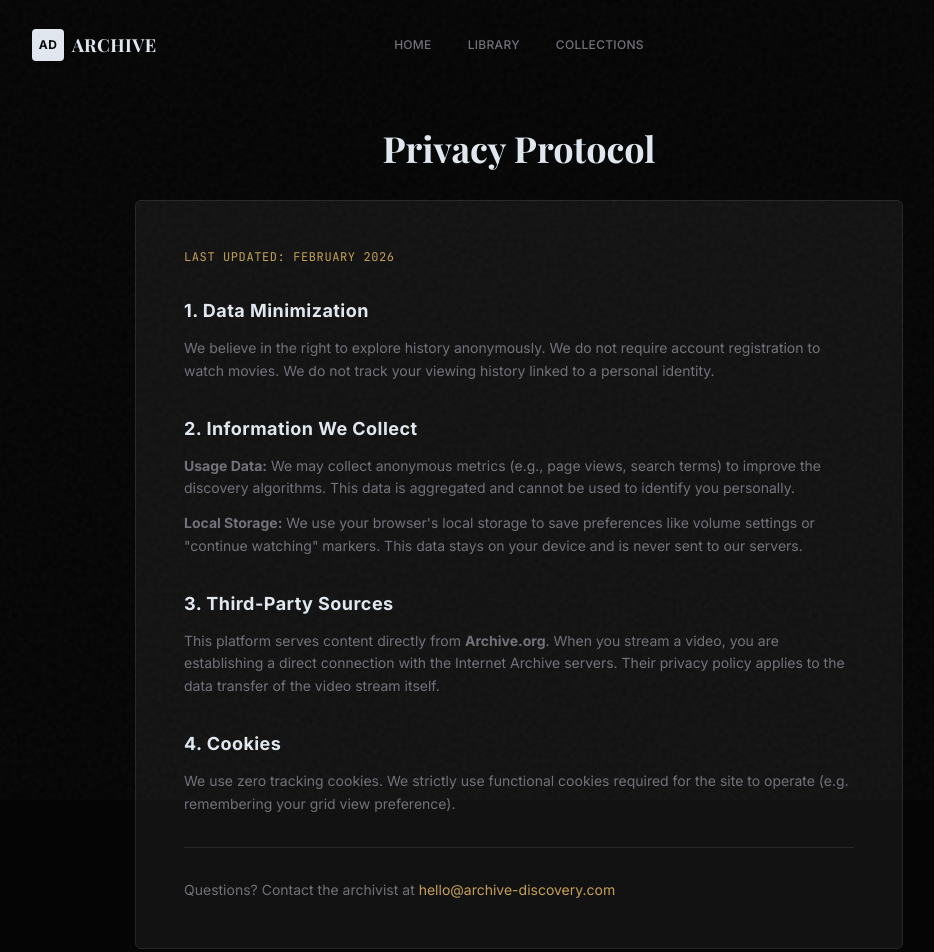
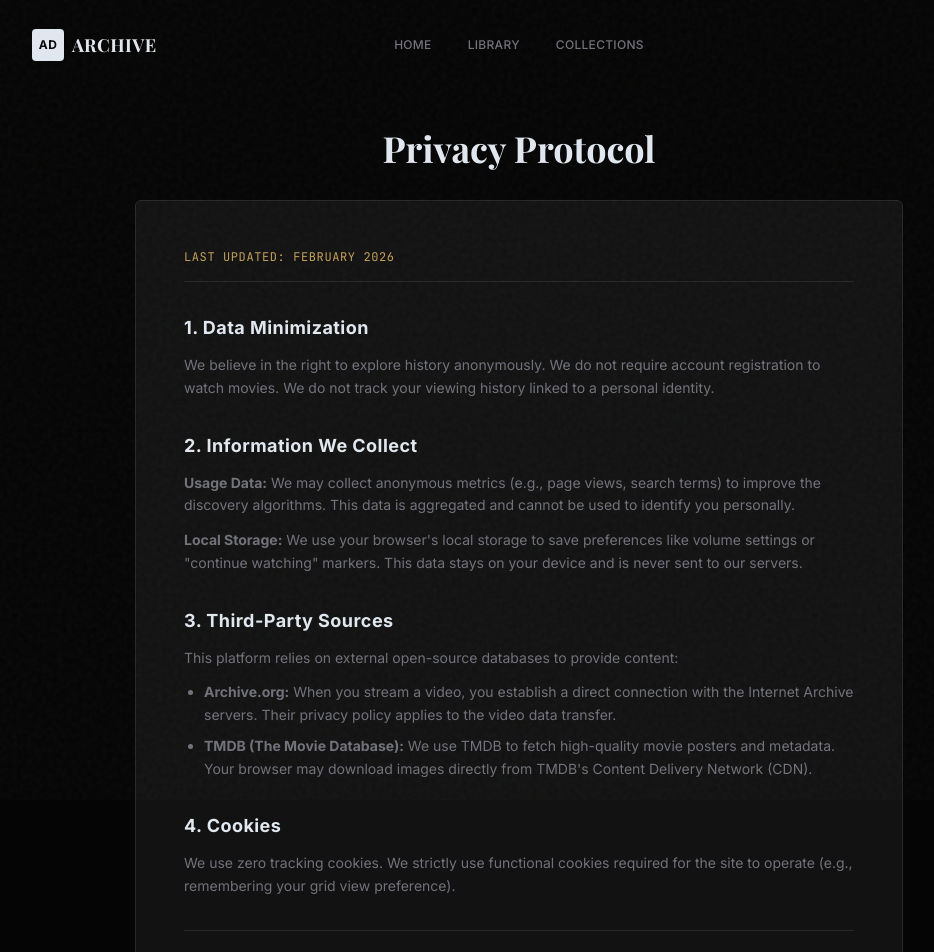
Before and after one commit to Ashes1993/archive-discovery, a Next.js app: page /privacy in a window 1280 px wide. Shown: the top 952 px of the page, without its empty margins (121-1055 px from the left). Built offline with nearby package versions, Linux system fonts and the light colour scheme; a web font is replaced by a local one.

Commit message:
Optimized and added TMDB to about, policy and terms page.

```diff
--- a/src/app/about/page.js
+++ b/src/app/about/page.js
@@ -1,4 +1,5 @@
 import Link from "next/link";
+import Image from "next/image";
 import { GlassCard } from "@/components/ui/GlassCard";
 import { GlassButton } from "@/components/ui/GlassButton";
 
@@ -15,7 +16,7 @@ export default function AboutPage() {
         <div className="inline-flex items-center gap-2 px-3 py-1 mb-6 border border-gold/30 rounded-full bg-gold/5">
           <span className="w-1.5 h-1.5 bg-gold rounded-full animate-pulse" />
           <span className="text-[10px] font-mono uppercase tracking-[0.2em] text-gold">
-            Est. 2025
+            Est. 2026
           </span>
         </div>
 
@@ -40,7 +41,7 @@ export default function AboutPage() {
         />
         <ValueCard
           title="Public Domain"
-          icon="M12 11c0 3.517-1.009 6.799-2.753 9.571m-3.44-2.04l.054-.09A13.916 13.916 0 008 11a4 4 0 118 0c0 1.017-.07 2.019-.203 3m-2.118 6.844A21.88 21.88 0 0015.171 17m3.839 1.132c.645-2.266.99-4.659.99-7.131A8 8 0 008 8m0 0a8 8 0 00-8 8c0 2.472.345 4.865.99 7.131M8 8a8 8 0 0016 0c0-2.472-.345-4.865-.99-7.131M16 12V6m0 0L8 6m8 0zm-8 0v6"
+          icon="M12 11c0 3.517-1.009 6.799-2.753 9.571m-3.44-2.04l.054-.09A13.916 13.916 0 008 11a4 4 0 118 0c0 1.017-.07 2.019-.203 3m-2.118 6.844A21.88 21.88 0 0015.171 17m3.839 1.132c.645-2.266.99-4.659.99-7.131A8 8 0 008 8m0 0a8 8 0 00-8 8c0 2.472.345 4.865.99-7.131M8 8a8 8 0 0016 0c0-2.472-.345-4.865-.99-7.131M16 12V6m0 0L8 6m8 0zm-8 0v6"
           desc="Every frame on this platform is free of copyright restrictions. You can remix, reuse, and share these films without legal barriers."
         />
         <ValueCard
@@ -51,7 +52,7 @@ export default function AboutPage() {
       </div>
 
       {/* SECTION 3: THE ORIGIN STORY */}
-      <GlassCard className="max-w-4xl mx-auto p-8 md:p-12 border-border-subtle bg-surface/50">
+      <GlassCard className="max-w-4xl mx-auto p-8 md:p-12 border-border-subtle bg-surface/50 mb-12">
         <div className="grid grid-cols-1 md:grid-cols-2 gap-12 items-center">
           <div>
             <h3 className="text-2xl font-serif font-bold text-silver mb-4">
@@ -72,7 +73,7 @@ export default function AboutPage() {
               </p>
             </div>
 
-            <div className="mt-8 flex gap-4">
+            <div className="mt-8 flex flex-wrap gap-4">
               <Link href="/media">
                 <GlassButton>Explore Library</GlassButton>
               </Link>
@@ -97,6 +98,40 @@ export default function AboutPage() {
           </div>
         </div>
       </GlassCard>
+
+      {/* SECTION 4: DATA PARTNERS (TMDB ATTRIBUTION) */}
+      <div className="max-w-4xl mx-auto text-center border-t border-border-subtle pt-12">
+        <p className="text-xs font-mono text-pewter uppercase tracking-widest mb-6">
+          Powered By Open Data
+        </p>
+        <div className="flex flex-col sm:flex-row items-center justify-center gap-8 md:gap-16 opacity-70">
+          <a
+            href="https://archive.org"
+            target="_blank"
+            rel="noreferrer"
+            className="hover:opacity-100 transition-opacity"
+          >
+            <span className="font-serif font-bold text-2xl text-silver tracking-tight">
+              INTERNET ARCHIVE
+            </span>
+          </a>
+          <a
+            href="https://www.themoviedb.org/"
+            target="_blank"
+            rel="noreferrer"
+            className="hover:opacity-100 transition-opacity flex flex-col items-center"
+          >
+            {/* Official TMDB Logo */}
+            <Image
+              src="https://www.themoviedb.org/assets/2/v4/logos/v2/blue_short-8e7b30f73a4020692ccca9c88bafe5dcb6f8a62a4c6bc55cd9ba82bb2cd95f6c.svg"
+              alt="TMDB Logo"
+              width={120}
+              height={16}
+              unoptimized
+            />
+          </a>
+        </div>
+      </div>
     </div>
   );
 }
--- a/src/app/privacy/page.js
+++ b/src/app/privacy/page.js
@@ -13,7 +13,7 @@ export default function PrivacyPage() {
         </h1>
 
         <GlassCard className="p-8 md:p-12 space-y-8 bg-surface border-border-subtle">
-          <div className="text-xs font-mono text-gold uppercase tracking-wider mb-8">
+          <div className="text-xs font-mono text-gold uppercase tracking-wider mb-8 border-b border-border-subtle pb-4">
             Last Updated: February 2026
           </div>
 
@@ -42,18 +42,28 @@ export default function PrivacyPage() {
 
           <Section title="3. Third-Party Sources">
             <p>
-              This platform serves content directly from{" "}
-              <strong>Archive.org</strong>. When you stream a video, you are
-              establishing a direct connection with the Internet Archive
-              servers. Their privacy policy applies to the data transfer of the
-              video stream itself.
+              This platform relies on external open-source databases to provide
+              content:
             </p>
+            <ul className="list-disc pl-5 space-y-2 mt-2">
+              <li>
+                <strong>Archive.org:</strong> When you stream a video, you
+                establish a direct connection with the Internet Archive servers.
+                Their privacy policy applies to the video data transfer.
+              </li>
+              <li>
+                <strong>TMDB (The Movie Database):</strong> We use TMDB to fetch
+                high-quality movie posters and metadata. Your browser may
+                download images directly from TMDB's Content Delivery Network
+                (CDN).
+              </li>
+            </ul>
           </Section>
 
           <Section title="4. Cookies">
             <p>
               We use zero tracking cookies. We strictly use functional cookies
-              required for the site to operate (e.g. remembering your grid view
+              required for the site to operate (e.g., remembering your grid view
               preference).
             </p>
           </Section>
@@ -62,10 +72,10 @@ export default function PrivacyPage() {
             <p className="text-sm text-pewter font-sans">
               Questions? Contact the archivist at{" "}
               <a
-                href="mailto:hello@example.com"
-                className="text-gold hover:underline"
+                href="mailto:archive-discovery@gmail.com"
+                className="text-gold hover:underline transition-colors"
               >
-                hello@archive-discovery.com
+                archive-discovery@gmail.com
               </a>
             </p>
           </div>
--- a/src/app/terms/page.js
+++ b/src/app/terms/page.js
@@ -13,13 +13,13 @@ export default function TermsPage() {
         </h1>
 
         <GlassCard className="p-8 md:p-12 space-y-8 bg-surface border-border-subtle">
-          <div className="text-xs font-mono text-gold uppercase tracking-wider mb-8">
+          <div className="text-xs font-mono text-gold uppercase tracking-wider mb-8 border-b border-border-subtle pb-4">
             Effective Date: February 2026
           </div>
 
           <Section title="1. Public Domain Nature">
             <p>
-              The content hosted on this platform is believed to be in the{" "}
+              The video content hosted on this platform is believed to be in the{" "}
               <strong>Public Domain</strong> under U.S. Copyright Law. This
               means the copyright has expired, was never renewed, or the work
               was dedicated to the public domain.
@@ -31,7 +31,23 @@ export default function TermsPage() {
             </p>
           </Section>
 
-          <Section title="2. License & Usage">
+          <Section title="2. Third-Party APIs and Metadata">
+            <p>
+              To provide accurate metadata and cinematic poster artwork, Archive
+              Discovery utilizes The Movie Database (TMDB) API.
+            </p>
+            <p className="border-l-2 border-gold pl-4 italic bg-gold/5 py-2 pr-2">
+              This product uses the TMDB API but is not endorsed or certified by
+              TMDB.
+            </p>
+            <p>
+              By using our platform, you agree to respect the intellectual
+              property of TMDB's contributors. You may not scrape or
+              mass-download metadata provided by TMDB through our service.
+            </p>
+          </Section>
+
+          <Section title="3. License & Usage">
             <p>
               <strong>The Content:</strong> You are free to download, remix, and
               share the movies found here, as they belong to the public.
@@ -43,7 +59,7 @@ export default function TermsPage() {
             </p>
           </Section>
 
-          <Section title="3. Disclaimer of Warranties">
+          <Section title="4. Disclaimer of Warranties">
             <p>
               The service is provided "as is." We do not guarantee the
               preservation of these links in perpetuity, as we rely on the
@@ -52,7 +68,7 @@ export default function TermsPage() {
             </p>
           </Section>
 
-          <Section title="4. User Conduct">
+          <Section title="5. User Conduct">
             <p>
               While we celebrate free speech and historical preservation, we
               reserve the right to block access to users attempting to abuse the
```
